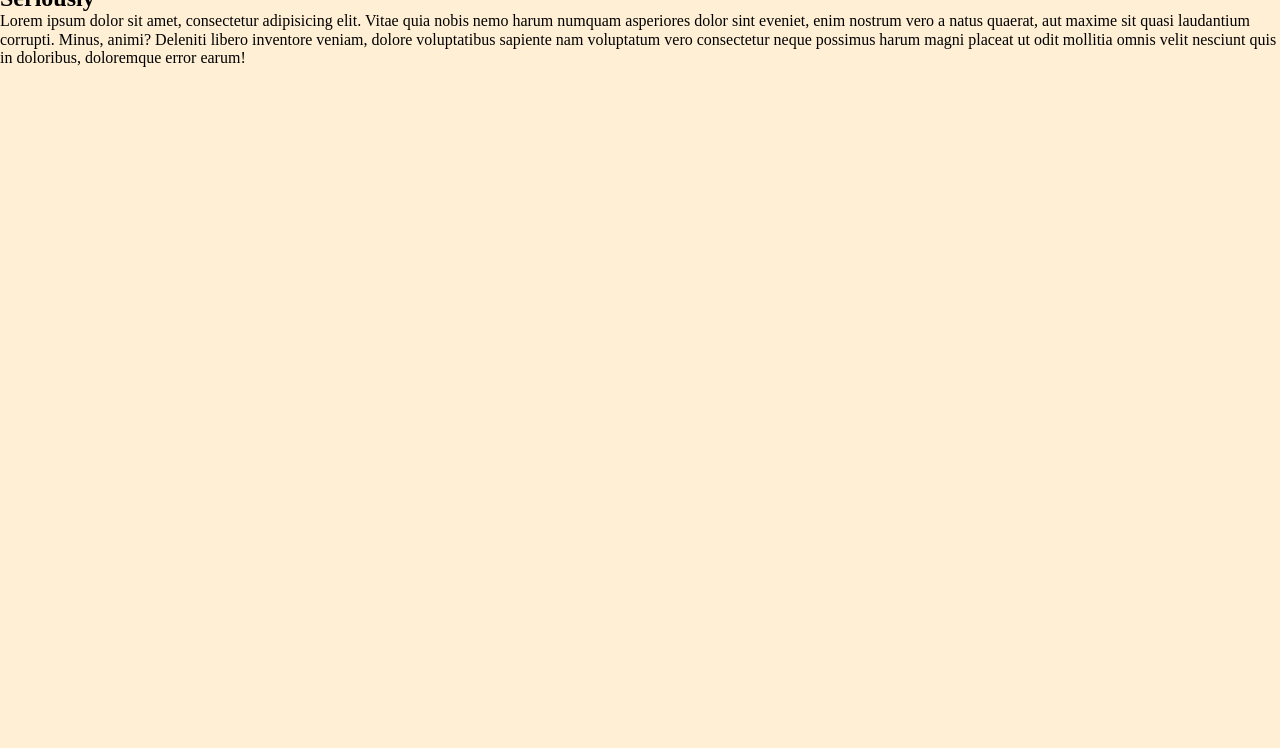
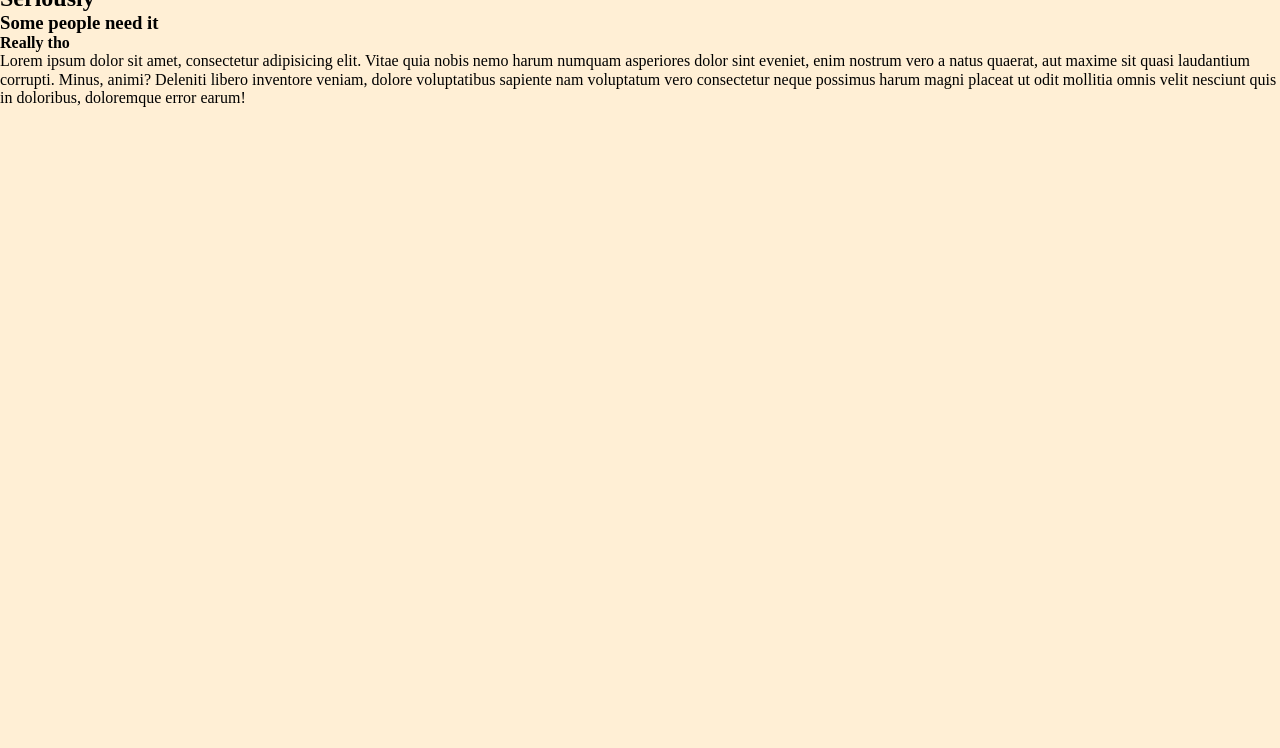
Before and after one commit to evanske2/my-first-git-bb, a plain HTML site: page index.html in a window 1280 px wide. Shown: the part 52-800 px from the top of the page. Drawn offline with Linux system fonts and the light colour scheme.

Commit message:
adding more content

```diff
--- a/index.html
+++ b/index.html
@@ -10,6 +10,8 @@
 <body>
      <h1>I wish time parenting was a real thing</h1>
      <h2>Seriously</h2>
+     <h3>Some people need it</h3>
+     <h4>Really tho</h4>
      <p>Lorem ipsum dolor sit amet, consectetur adipisicing elit. Vitae quia nobis nemo harum numquam asperiores dolor sint eveniet, enim nostrum vero a natus quaerat, aut maxime sit quasi laudantium corrupti.
      Minus, animi? Deleniti libero inventore veniam, dolore voluptatibus sapiente nam voluptatum vero consectetur neque possimus harum magni placeat ut odit mollitia omnis velit nesciunt quis in doloribus, doloremque error earum!</p>
 </body>
```
